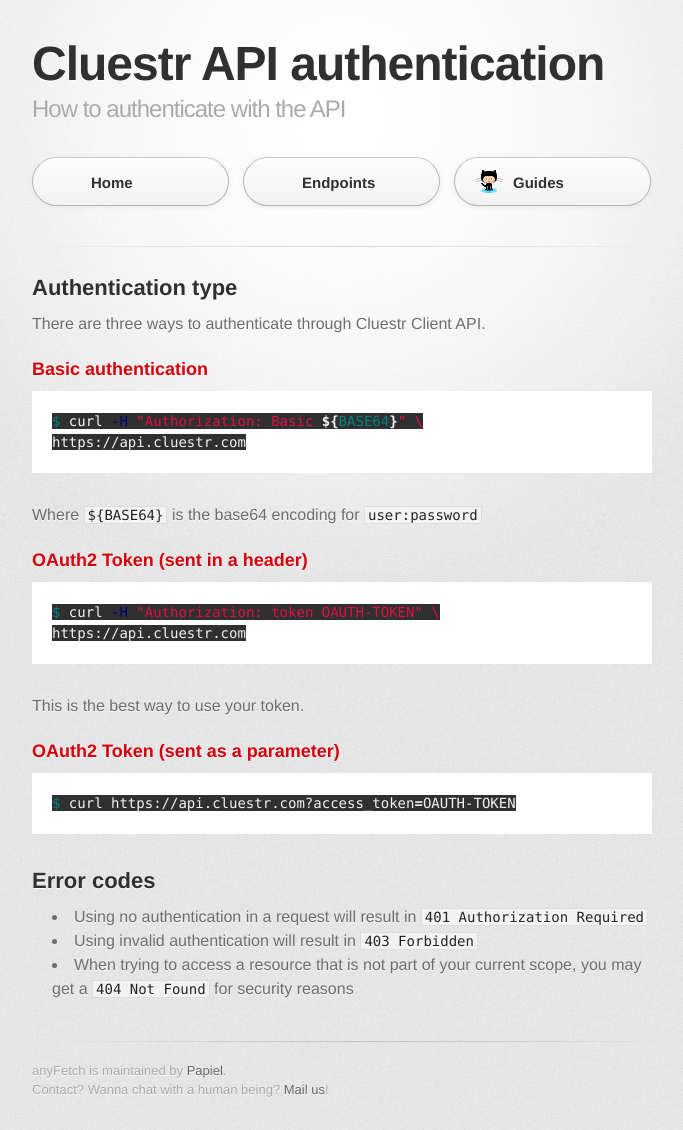
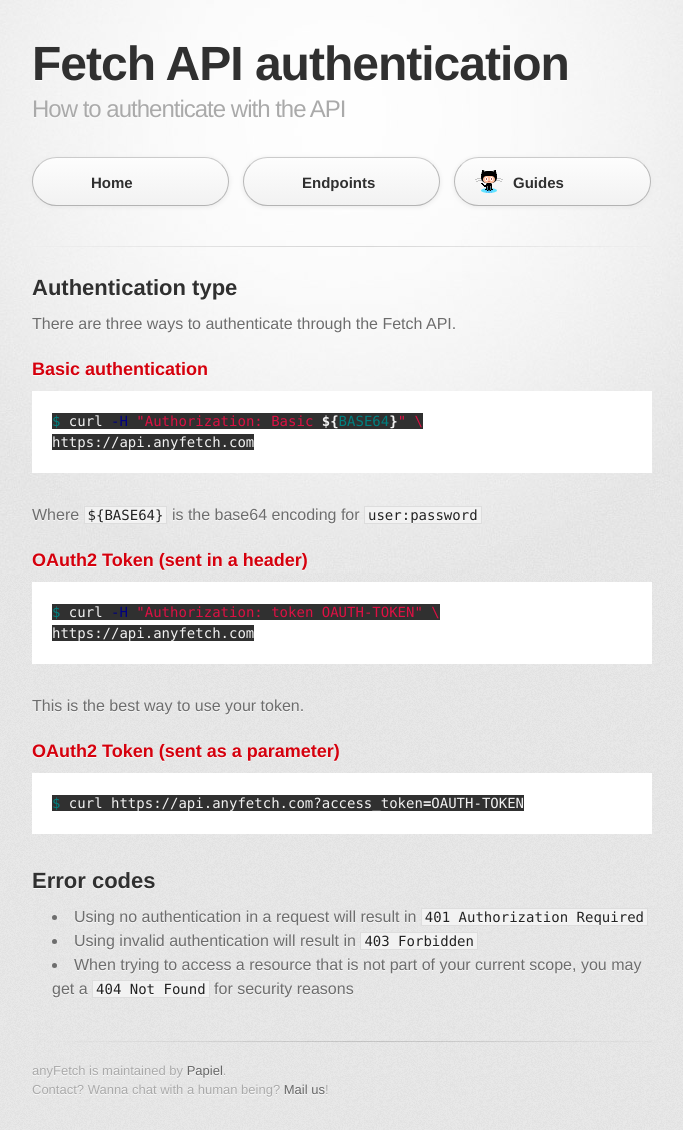
Before and after one commit to AnyFetch/developers.anyfetch.com, a Jekyll site: the page built from authentication.md, in a window 1280 px wide. Shown: the whole page, without its empty margins (298-981 px from the left). Built offline with Jekyll 4.4.1, drawn with Linux system fonts in a browser that asks for light colours; some web fonts are replaced; Markdown is read by kramdown in place of the engine named in the settings.

Commit message:
No more Cluestr

````diff
--- a/authentication.md
+++ b/authentication.md
@@ -1,16 +1,16 @@
 ---
-title: Cluestr API authentication
+title: Fetch API authentication
 subtitle: How to authenticate with the API
 layout: doc
 ---
 
 ## Authentication type
-There are three ways to authenticate through Cluestr Client API.
+There are three ways to authenticate through the Fetch API.
 
 ### Basic authentication
 ```sh
 $ curl -H "Authorization: Basic ${BASE64}" \
-https://api.cluestr.com
+https://api.anyfetch.com
 ```
 
 Where `${BASE64}` is the base64 encoding for `user:password`
@@ -18,13 +18,13 @@
 ### OAuth2 Token (sent in a header)
 ```sh
 $ curl -H "Authorization: token OAUTH-TOKEN" \
-https://api.cluestr.com
+https://api.anyfetch.com
 ```
 This is the best way to use your token.
 
 ### OAuth2 Token (sent as a parameter)
 ```sh
-$ curl https://api.cluestr.com?access_token=OAUTH-TOKEN
+$ curl https://api.anyfetch.com?access_token=OAUTH-TOKEN
 ```
 
 ## Error codes
````
Also changed, not shown: README.md.
